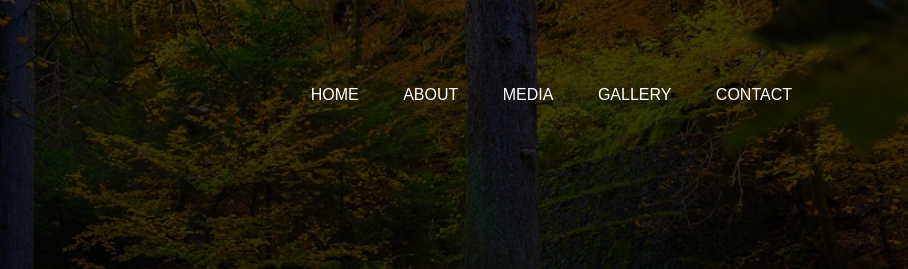
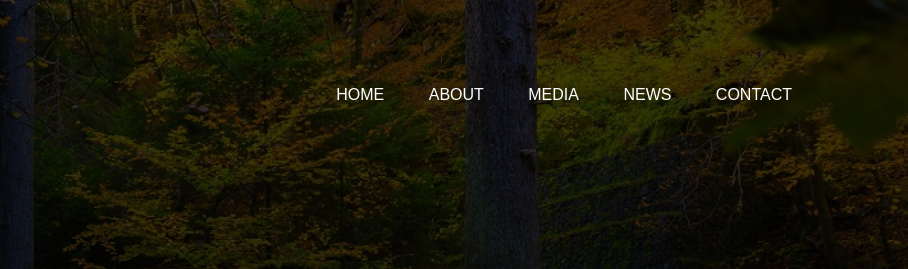
Before and after one commit to mmaarig/forestTemplate, a plain HTML site: page index.html in a window 1280 px wide. Shown: the top 269 px of the page, 372-1280 px from the left. Drawn offline with Linux system fonts and the light colour scheme.

Commit message:
Update index.html

```diff
--- a/index.html
+++ b/index.html
@@ -15,7 +15,7 @@
                 <li><a href="#">Home</a></li>
                 <li><a href="#">About</a></li>
                 <li><a href="#">Media</a></li>
-                <li><a href="#">Gallery</a></li>
+                <li><a href="#">News</a></li>
                 <li><a href="#">Contact</a></li>
             </ul>
         </div>
```
